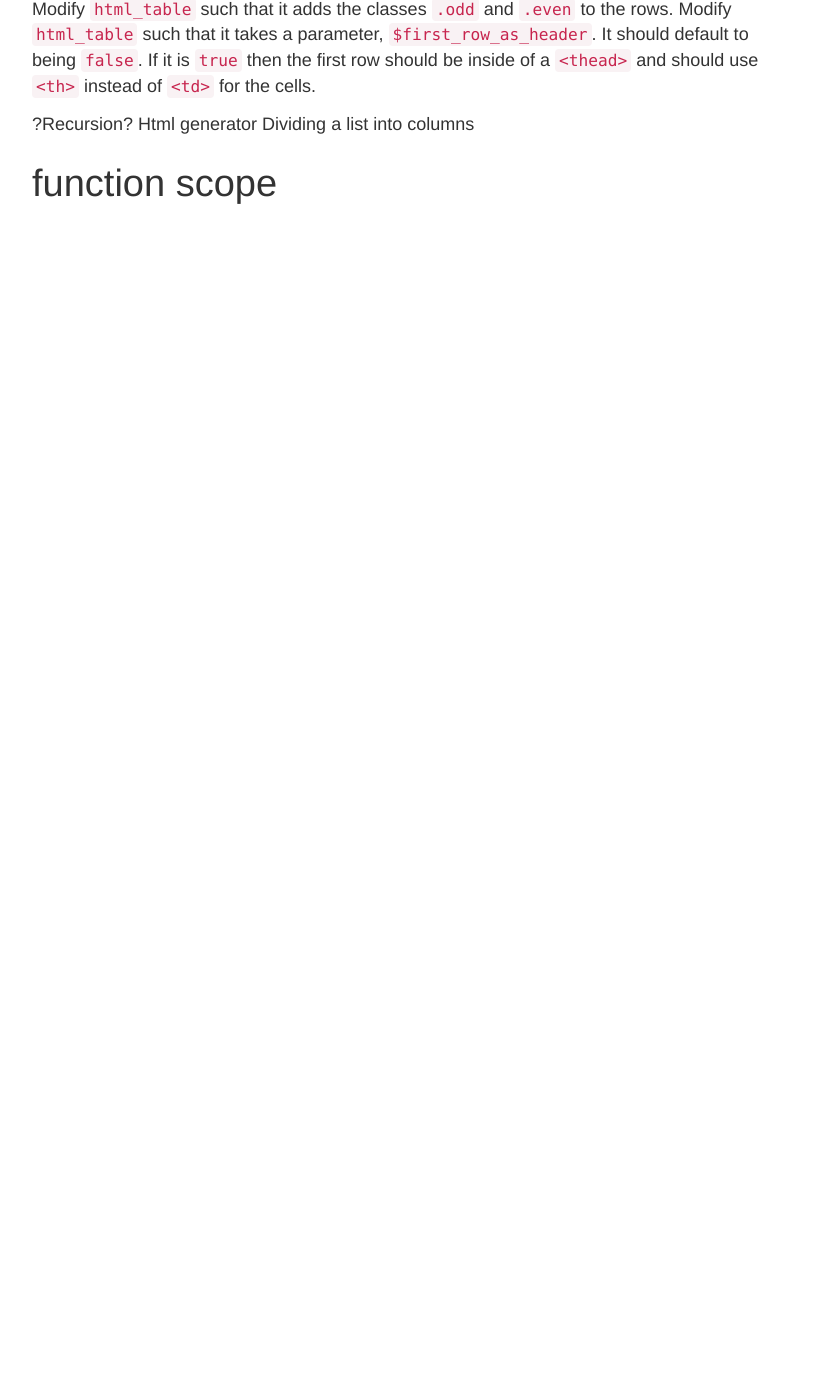
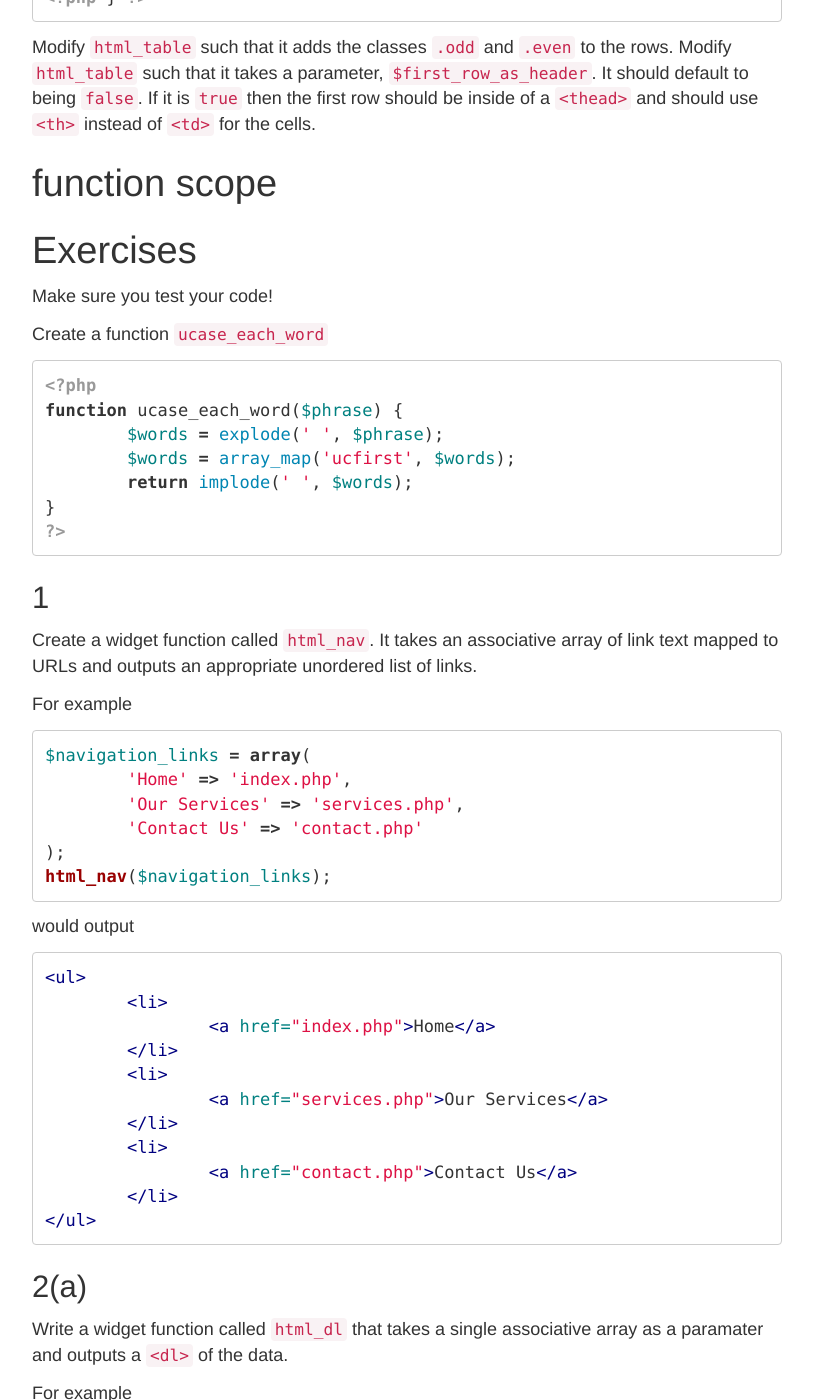
Before and after one commit to walkerab/discovery-awa, a Jekyll site: the page built from working-with-functions/index.md, in a window 1280 px wide and 1400 px high, scrolled down 3733 px. Shown: the whole window, without its empty margins (233-1046 px from the left). Built offline with Jekyll 4.4.1, drawn with Linux system fonts in a browser that asks for light colours; Markdown is read by kramdown in place of the engine named in the settings; before the commit the page ends 3950 px from its top, so only the background shows below that; some of the changed text lies outside the part shown.

Commit message:
Adding and revising material

````diff
--- a/_config.yml
+++ b/_config.yml
@@ -1,4 +1,4 @@
 name: Your New Jekyll Site
 markdown: redcarpet
 pygments: true
-url: /discovery-awa
+# url: /discovery-awa
--- a/working-with-functions/index.md
+++ b/working-with-functions/index.md
@@ -11,7 +11,7 @@ This section is an attempt to give students more practice creating functions as
 
 Given the examples provided on codecademy, functions look rather stupid. It can be hard to demonstrate their usefulness until you have constructed large programs.
 
-<!-- ?Banana Split Example -->
+<!-- ?Banana Split Example? -->
 
 Reusable
 	DRY Principles
@@ -25,6 +25,11 @@ function page_title($page_name = '') {
 }
 ?>
 ```
+
+`age_in_dog_years`
+
+`fahrenheit_to_centigrade`
+`centigrade_to_fahrenheit`
 
 <!-- ?include_dir -->
 
@@ -176,14 +181,121 @@ and bs_table becomes:
 <?php } ?>
 ```
 
-Create Widget functions for `html_dl` and `html_nav`
 
 Modify `html_table` such that it adds the classes `.odd` and `.even` to the rows.
 Modify `html_table` such that it takes a parameter, `$first_row_as_header`. It should default to being `false`. If it is `true` then the first row should be inside of a `<thead>` and should use `<th>` instead of `<td>` for the cells.
 
+<!--
 ?Recursion?
 	Html generator
 	Dividing a list into columns
+-->
 
 
 ## function scope
+
+## Exercises
+
+Make sure you test your code!
+
+
+Create a function `ucase_each_word`
+
+```php
+<?php
+function ucase_each_word($phrase) {
+	$words = explode(' ', $phrase);
+	$words = array_map('ucfirst', $words);
+	return implode(' ', $words);
+}
+?>
+```
+
+### 1
+
+Create a widget function called `html_nav`. It takes an associative array of link text mapped to URLs and outputs an appropriate unordered list of links.
+
+For example
+
+```php
+$navigation_links = array(
+	'Home' => 'index.php',
+	'Our Services' => 'services.php',
+	'Contact Us' => 'contact.php'
+);
+html_nav($navigation_links);
+```
+
+would output
+
+```html
+<ul>
+	<li>
+		<a href="index.php">Home</a>
+	</li>
+	<li>
+		<a href="services.php">Our Services</a>
+	</li>
+	<li>
+		<a href="contact.php">Contact Us</a>
+	</li>
+</ul>
+```
+
+
+### 2(a)
+
+Write a widget function called `html_dl` that takes a single associative array as a paramater and outputs a `<dl>` of the data.
+
+For example
+
+```php
+<?php
+$my_dog = array(
+	'name' => 'Touser',
+	'breed' => 'Jack Russell Terrier',
+	'hair color' => 'white',
+	'age' => 8,
+	'age in dog years' => age_in_dog_years(8)
+);
+html_dl($my_dog);
+?>
+```
+
+would output
+
+```html
+<dl>
+	<dt>name</dt>
+		<dd>Touser</dd>
+	<dt>breed</dt>
+		<dd>Jack Russell Terrier</dd>
+	<dt>hair color</dt>
+		<dd>white</dd>
+	<dt>age</dt>
+		<dd>8</dd>
+</dl>
+```
+
+### 2(b)
+
+Modify `html_dl` such that every word inside the `<dt>`s starts with an uppercase letter.
+
+```html
+<dl>
+	<dt>Name</dt>
+		<dd>Touser</dd>
+	<dt>Breed</dt>
+		<dd>Jack Russell Terrier</dd>
+	<dt>Hair Color</dt>
+		<dd>white</dd>
+	<dt>Age</dt>
+		<dd>8</dd>
+</dl>
+```
+
+### 3
+
+Modify the `age_in_dog_years` function we created earlier to use a more accurate model as described [here](http://en.wikipedia.org/wiki/Aging_in_dogs#Aging_profile)
+
+> [T]he first two years equal 10.5 years each, with subsequent years equaling four human years.
````
Also changed, not shown: assignments/widgets-and-templating/index.md (added, +28 -0 lines), associative-arrays/index.md (+4 -0 lines), nested-arrays/index.md (+89 -7 lines).
